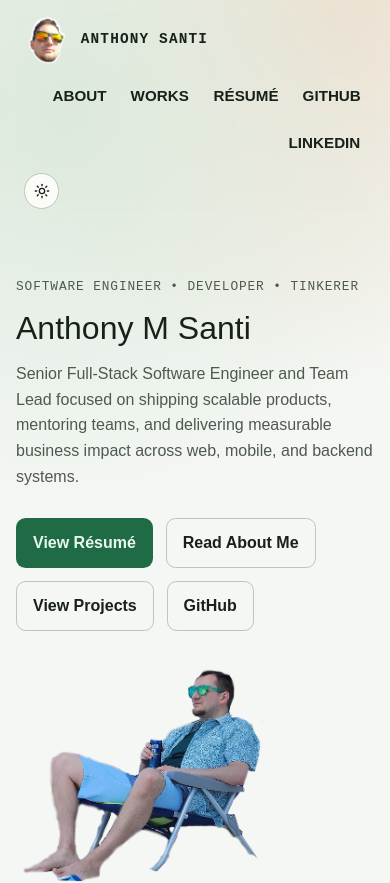
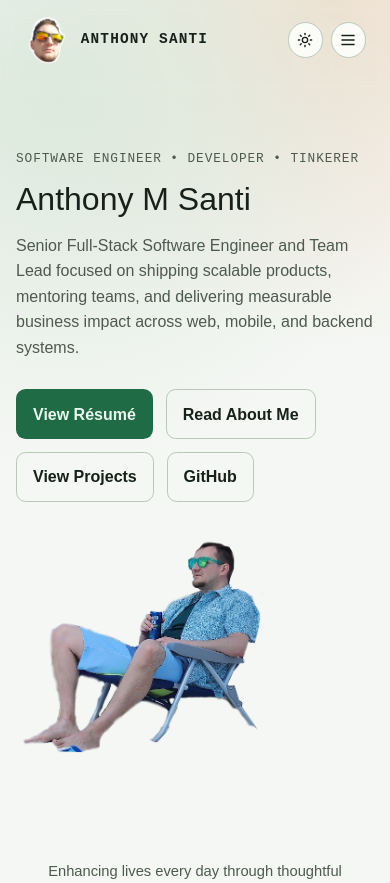
Before and after one commit to darkstars31/tonysanti.com, a SvelteKit app: page / in a window 390 px wide. Shown: the top 883 px of the page. Built offline with nearby package versions, Linux system fonts and the light colour scheme.

Commit message:
Added mobile view/hamburger

```diff
--- a/src/routes/+layout.svelte
+++ b/src/routes/+layout.svelte
@@ -1,8 +1,10 @@
 <script lang="ts">
 	import { onMount } from 'svelte';
 	import { resolve } from '$app/paths';
+	import Menu from '@lucide/svelte/icons/menu';
 	import Moon from '@lucide/svelte/icons/moon';
 	import Sun from '@lucide/svelte/icons/sun';
+	import X from '@lucide/svelte/icons/x';
 	import './layout.css';
 	import faceProfile from '$lib/assets/faceprofile.png';
 	import favicon from '$lib/assets/favicon.svg';
@@ -25,6 +27,7 @@
 
 	let { children } = $props();
 	let theme = $state<Theme>('dark');
+	let mobileMenuOpen = $state(false);
 	const currentYear = new Date().getFullYear();
 	const navItems: NavItem[] = [
 		{ label: 'ABOUT', path: '/about' },
@@ -63,6 +66,22 @@
 		const nextTheme: Theme = theme === 'dark' ? 'light' : 'dark';
 		applyTheme(nextTheme);
 		localStorage.setItem('theme', nextTheme);
+	};
+
+	const toggleMobileMenu = () => {
+		mobileMenuOpen = !mobileMenuOpen;
+	};
+
+	const closeMobileMenu = () => {
+		mobileMenuOpen = false;
+	};
+
+	const openExternalLink = (url: string) => {
+		if (typeof window === 'undefined') {
+			return;
+		}
+
+		window.open(url, '_blank', 'noreferrer');
 	};
 
 	onMount(() => {
@@ -106,18 +125,47 @@
 			<img class="brand-avatar" src={faceProfile} alt="Anthony Santi profile" />
 			<span>Anthony Santi</span>
 		</a>
-		<div class="header-actions">
+		<div class="mobile-header-controls md:hidden!">
+			<button
+				class="theme-toggle"
+				type="button"
+				onclick={toggleTheme}
+				aria-label={theme === 'dark' ? 'Switch to light theme' : 'Switch to dark theme'}
+				title={theme === 'dark' ? 'Switch to light theme' : 'Switch to dark theme'}
+			>
+				{#if theme === 'dark'}
+					<Moon size={16} strokeWidth={2} aria-hidden="true" />
+				{:else}
+					<Sun size={16} strokeWidth={2} aria-hidden="true" />
+				{/if}
+			</button>
+			<button
+				class="mobile-menu-toggle"
+				type="button"
+				onclick={toggleMobileMenu}
+				aria-label={mobileMenuOpen ? 'Close navigation menu' : 'Open navigation menu'}
+				aria-expanded={mobileMenuOpen}
+				aria-controls="mobile-primary-nav"
+			>
+				{#if mobileMenuOpen}
+					<X size={18} strokeWidth={2.1} aria-hidden="true" />
+				{:else}
+					<Menu size={18} strokeWidth={2.1} aria-hidden="true" />
+				{/if}
+			</button>
+		</div>
+		<div class="header-actions hidden! md:flex!">
 			<nav aria-label="Primary" class="site-nav">
 				{#each navItems as item, index (item.label)}
 					{#if item.external}
-						<a
-							href={item.href}
-							target={item.target}
-							rel={item.rel}
+						<button
+							type="button"
+							class="nav-link-button"
+							onclick={() => openExternalLink(item.href)}
 							style={`--nav-enter-delay: ${index * 300}ms`}
 						>
 							{item.label}
-						</a>
+						</button>
 					{:else}
 						<a href={resolve(item.path)} style={`--nav-enter-delay: ${index * 300}ms`}>
 							{item.label}
@@ -139,6 +187,28 @@
 				{/if}
 			</button>
 		</div>
+		<div class={`mobile-nav md:hidden! ${mobileMenuOpen ? 'is-open' : ''}`} id="mobile-primary-nav">
+			<div class="mobile-nav-inner">
+				<nav aria-label="Mobile primary" class="mobile-site-nav">
+					{#each navItems as item (item.label)}
+						{#if item.external}
+							<button
+								type="button"
+								class="mobile-nav-link-button"
+								onclick={() => {
+									closeMobileMenu();
+									openExternalLink(item.href);
+								}}
+							>
+								{item.label}
+							</button>
+						{:else}
+							<a href={resolve(item.path)} onclick={closeMobileMenu}>{item.label}</a>
+						{/if}
+					{/each}
+				</nav>
+			</div>
+		</div>
 	</header>
 
 	<main class="page-content">
--- a/src/routes/layout.css
+++ b/src/routes/layout.css
@@ -181,6 +181,98 @@ body {
 	justify-content: flex-end;
 }
 
+.mobile-header-controls {
+	display: inline-flex;
+	align-items: center;
+	gap: 0.5rem;
+	margin-left: auto;
+}
+
+.mobile-menu-toggle {
+	width: 2.2rem;
+	height: 2.2rem;
+	padding: 0;
+	border-radius: 999px;
+	border: 1px solid var(--line);
+	background: var(--card);
+	color: var(--text);
+	display: inline-flex;
+	align-items: center;
+	justify-content: center;
+	cursor: pointer;
+}
+
+.mobile-menu-toggle:hover,
+.mobile-menu-toggle[aria-expanded='true'] {
+	border-color: var(--highlight);
+	color: var(--highlight);
+}
+
+.mobile-menu-toggle :global(svg) {
+	display: block;
+}
+
+.mobile-nav {
+	width: 100%;
+	display: grid;
+	grid-template-rows: 0fr;
+	opacity: 0;
+	transform: translateY(-0.35rem);
+	pointer-events: none;
+	transition:
+		grid-template-rows 260ms ease,
+		opacity 210ms ease,
+		transform 260ms ease;
+}
+
+.mobile-nav.is-open {
+	grid-template-rows: 1fr;
+	opacity: 1;
+	transform: translateY(0);
+	pointer-events: auto;
+}
+
+.mobile-nav-inner {
+	overflow: hidden;
+}
+
+.mobile-site-nav {
+	display: grid;
+	gap: 0.45rem;
+	padding-top: 0.55rem;
+}
+
+.mobile-site-nav a,
+.mobile-site-nav .mobile-nav-link-button {
+	text-decoration: none;
+	font-family: 'IBM Plex Mono', monospace;
+	font-size: 0.84rem;
+	letter-spacing: 0.06em;
+	text-transform: uppercase;
+	color: var(--text);
+	padding: 0.45rem 0;
+	border-top: 1px solid color-mix(in srgb, var(--line) 72%, transparent);
+}
+
+.mobile-site-nav .mobile-nav-link-button {
+	background: transparent;
+	border-right: none;
+	border-bottom: none;
+	border-left: none;
+	text-align: left;
+	cursor: pointer;
+}
+
+.mobile-site-nav a:first-child,
+.mobile-site-nav .mobile-nav-link-button:first-child {
+	border-top: none;
+}
+
+.mobile-site-nav a:hover,
+.mobile-site-nav .mobile-nav-link-button:hover {
+	color: var(--primary);
+}
+
 .site-nav {
 	display: flex;
 	flex-wrap: wrap;
@@ -189,7 +281,8 @@ body {
 }
 
 
-.site-nav a {
+.site-nav a,
+.site-nav .nav-link-button {
 	color: var(--text);
 	text-decoration: none;
 	font-weight: 600;
@@ -202,6 +295,16 @@ body {
 	animation: nav-pop 300ms cubic-bezier(0.22, 1, 0.36, 1) forwards;
 	animation-delay: var(--nav-enter-delay, 0ms);
 	transition: border-color 0.25s cubic-bezier(0.4,0,0.2,1), color 0.18s;
+}
+
+.site-nav .nav-link-button {
+	font-family: inherit;
+	line-height: inherit;
+	background: transparent;
+	border-right: none;
+	border-left: none;
+	border-top: none;
+	cursor: pointer;
 }
 
 @keyframes nav-pop {
@@ -218,7 +321,9 @@ body {
 
 /* Animated borders: top, left, right using pseudo-elements */
 .site-nav a::before,
-.site-nav a::after {
+.site-nav a::after,
+.site-nav .nav-link-button::before,
+.site-nav .nav-link-button::after {
 	content: '';
 	position: absolute;
 	left: 0;
@@ -233,10 +338,12 @@ body {
 		 opacity 0.18s 0.18s,
 		 transform 0.28s cubic-bezier(0.4,0,0.2,1) 0.18s;
 }
-.site-nav a::before {
+.site-nav a::before,
+.site-nav .nav-link-button::before {
 	top: 0;
 }
-.site-nav a::after {
+.site-nav a::after,
+.site-nav .nav-link-button::after {
        top: 0;
        left: 0;
        width: 2px;
@@ -250,35 +357,46 @@ body {
 	       opacity 0.18s 0.32s,
 	       transform 0.28s cubic-bezier(0.4,0,0.2,1) 0.32s;
 }
-.site-nav a:hover {
+.site-nav a:hover,
+.site-nav .nav-link-button:hover {
 	color: var(--primary);
 	border-bottom: 2px solid var(--primary);
 }
-.site-nav a:hover::before {
+.site-nav a:hover::before,
+.site-nav .nav-link-button:hover::before {
 	opacity: 1;
 	transform: scaleX(1);
 	transition-delay: 0.18s, 0.18s;
 }
-.site-nav a:hover::after {
+.site-nav a:hover::after,
+.site-nav .nav-link-button:hover::after {
 	opacity: 1;
 	transform: scaleY(1);
 	transition-delay: 0.32s, 0.32s;
 }
 
-.site-nav a:hover {
+.site-nav a:hover,
+.site-nav .nav-link-button:hover {
 	color: var(--primary);
 	border-bottom: 2px solid var(--primary);
 }
 
 @media (prefers-reduced-motion: reduce) {
-	.site-nav a {
+	.site-nav a,
+	.site-nav .nav-link-button {
 		opacity: 1;
 		transform: none;
 		animation: none;
 	}
 
 	.site-nav a::before,
-	.site-nav a::after {
+	.site-nav a::after,
+	.site-nav .nav-link-button::before,
+	.site-nav .nav-link-button::after {
+		transition: none;
+	}
+
+	.mobile-nav {
 		transition: none;
 	}
 }
@@ -622,8 +740,10 @@ h2 {
 
 @media (max-width: 700px) {
 	.site-header {
-		align-items: flex-start;
-		flex-direction: column;
+		align-items: center;
+		flex-direction: row;
+		justify-content: space-between;
+		flex-wrap: wrap;
 	}
 
 	.header-actions {
```
